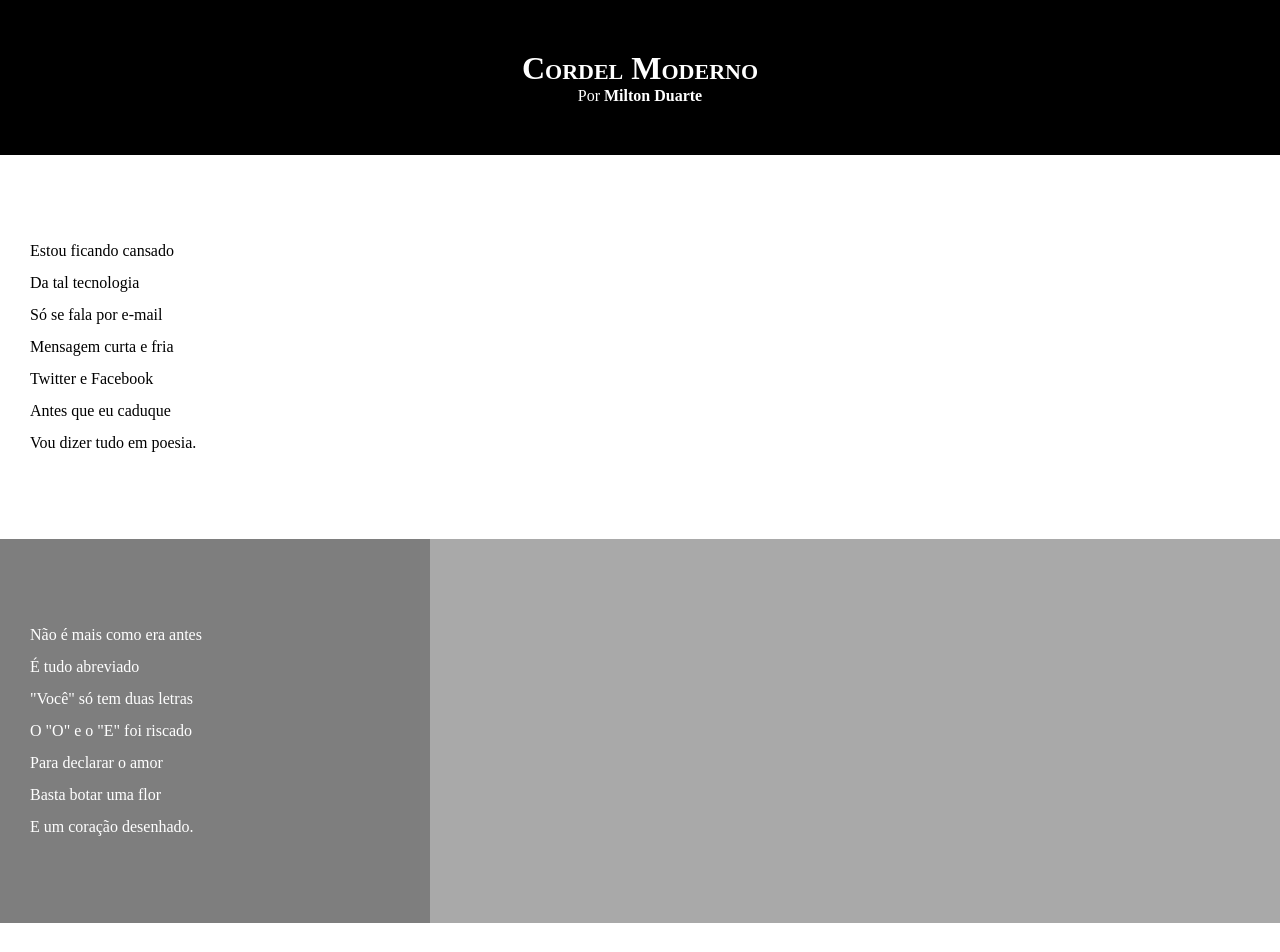
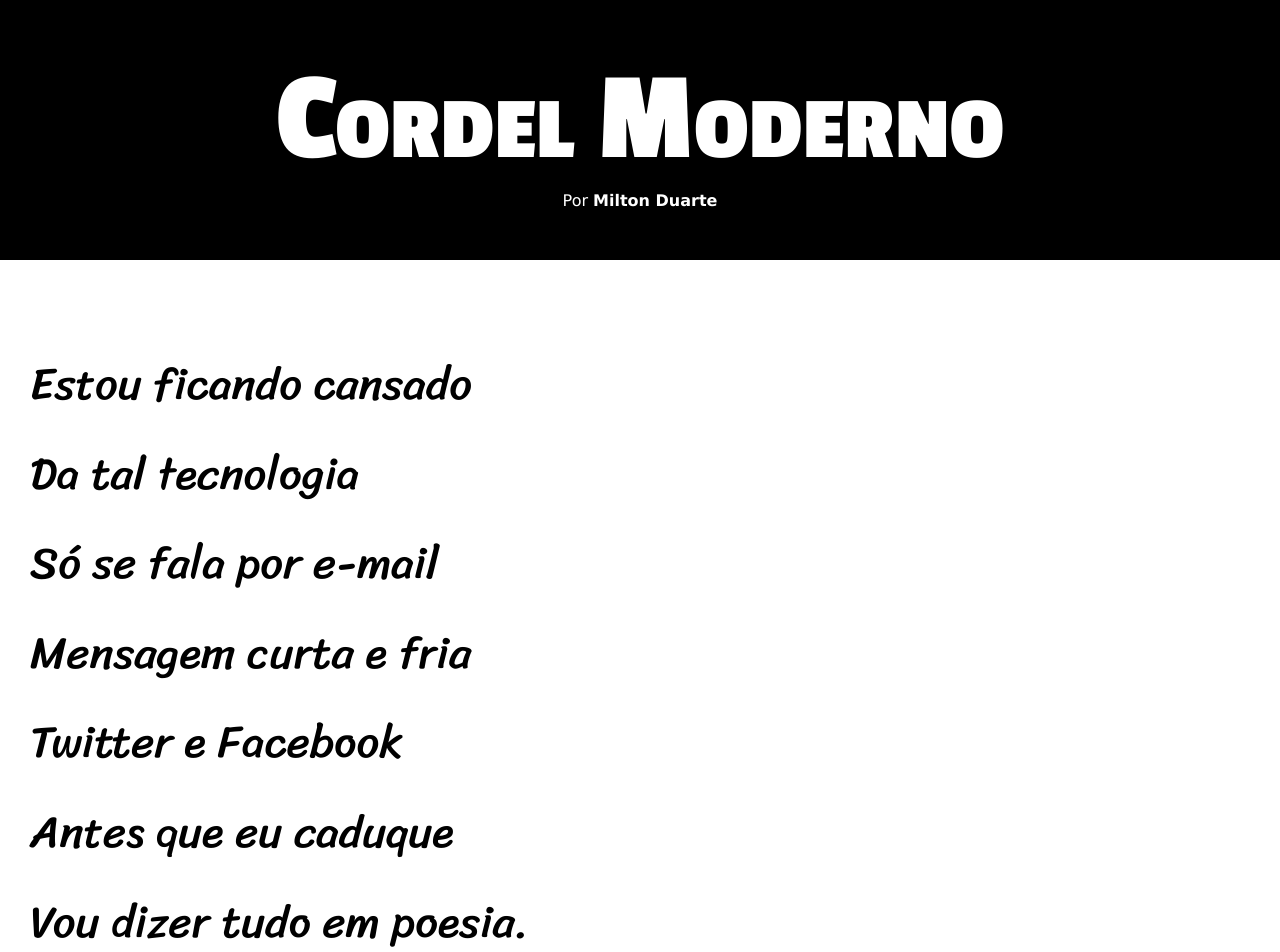
Before and after one commit to leticia-fmbarreto/html-css, a plain HTML site: page desafio012/index.html in a window 1280 px wide. Shown: the top 952 px of the page. Drawn offline with Linux system fonts and the light colour scheme.

Commit message:
atualização de estilos d12

```diff
--- a/desafio012/estilo/style.css
+++ b/desafio012/estilo/style.css
@@ -1,13 +1,25 @@
 @charset "UTF-8";
+
+@import url('https://fonts.googleapis.com/css2?family=Passion+One:wght@400;700;900&family=Sriracha&display=swap');
+
+
+
+:root {
+    --fonte1: Verdana, Geneva, Tahoma, sans-serif;
+    --fonte2: 'Passion One', cursive;
+    --fonte3: 'Sriracha', cursive;
+}
 
 * {
     margin: 0px;
     padding: 0px;
+    font-size: 1em;
 }
 
 html, body {
     min-height: 100vh;
     background-color: darkgray;
+    font-family: var(--fonte1);
 }
 
 header {
@@ -19,6 +31,8 @@ header {
 header > h1 {
     padding-top: 50px;
     font-variant: small-caps;
+    font-family: var(--fonte2);
+    font-size: 10vw;
 }
 
 header > p {
@@ -40,6 +54,8 @@ section {
     padding-bottom: 10vh;
     line-height: 2em;
     padding-left: 30px;
+    font-family: var(--fonte3);
+    font-size: 3.5vw;
 }
 
 section.normal {
@@ -52,8 +68,9 @@ section.imagem {
     color: white;
 }
 
-section.imagem {
-    width: 400px;
+section.imagem > p {
+    display: inline-block;
+    padding: 5px;
     background-color: rgba(0, 0, 0, 0.253);
 }
 
```
